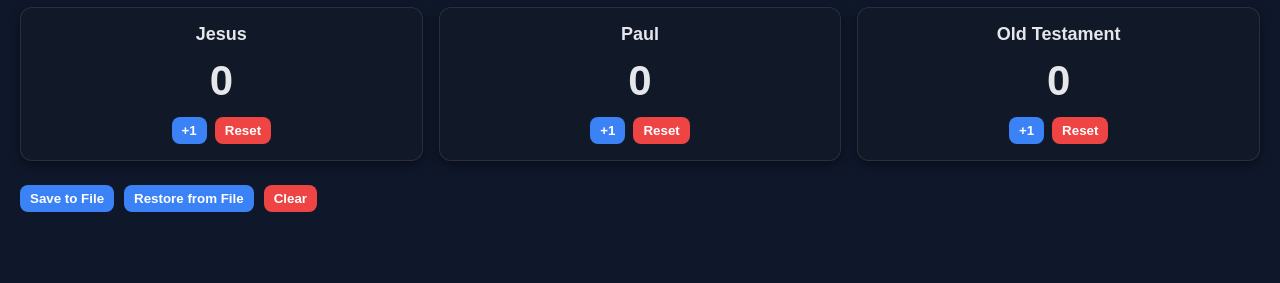
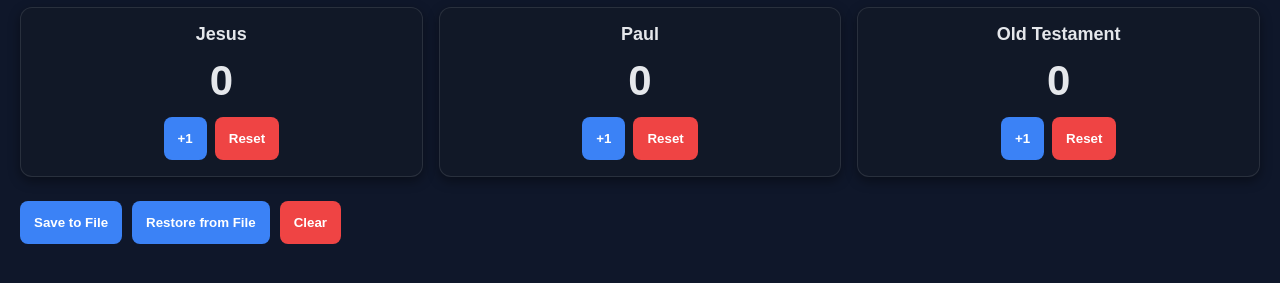
Before and after one commit to labatomy/redlettercount, a plain HTML site: page index.html in a window 1280 px wide. Shown: the part 81-364 px from the top of the page. Drawn offline with Linux system fonts and the light colour scheme.

Commit message:
Update index.html

```diff
--- a/index.html
+++ b/index.html
@@ -20,7 +20,7 @@
     .count { font-size: 42px; font-weight: bold; cursor: pointer; }
     .row { display: flex; gap: 8px; }
     button {
-      padding: 6px 10px; border: none; border-radius: 8px;
+      padding: 14px 14px; border: none; border-radius: 8px;
       cursor: pointer; font-weight: bold; background: #3b82f6; color: white;
     }
     button:hover { filter: brightness(1.15); }
```
